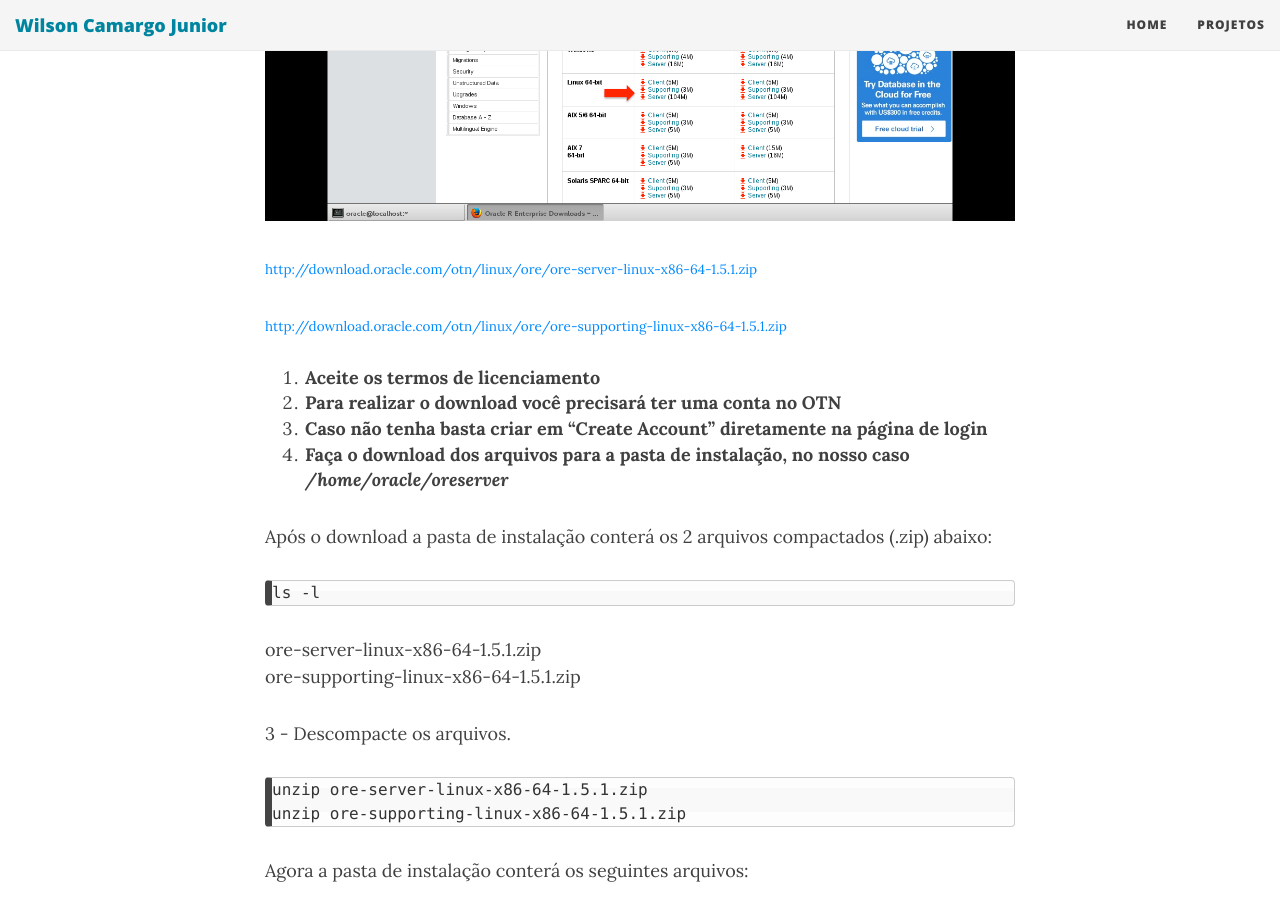
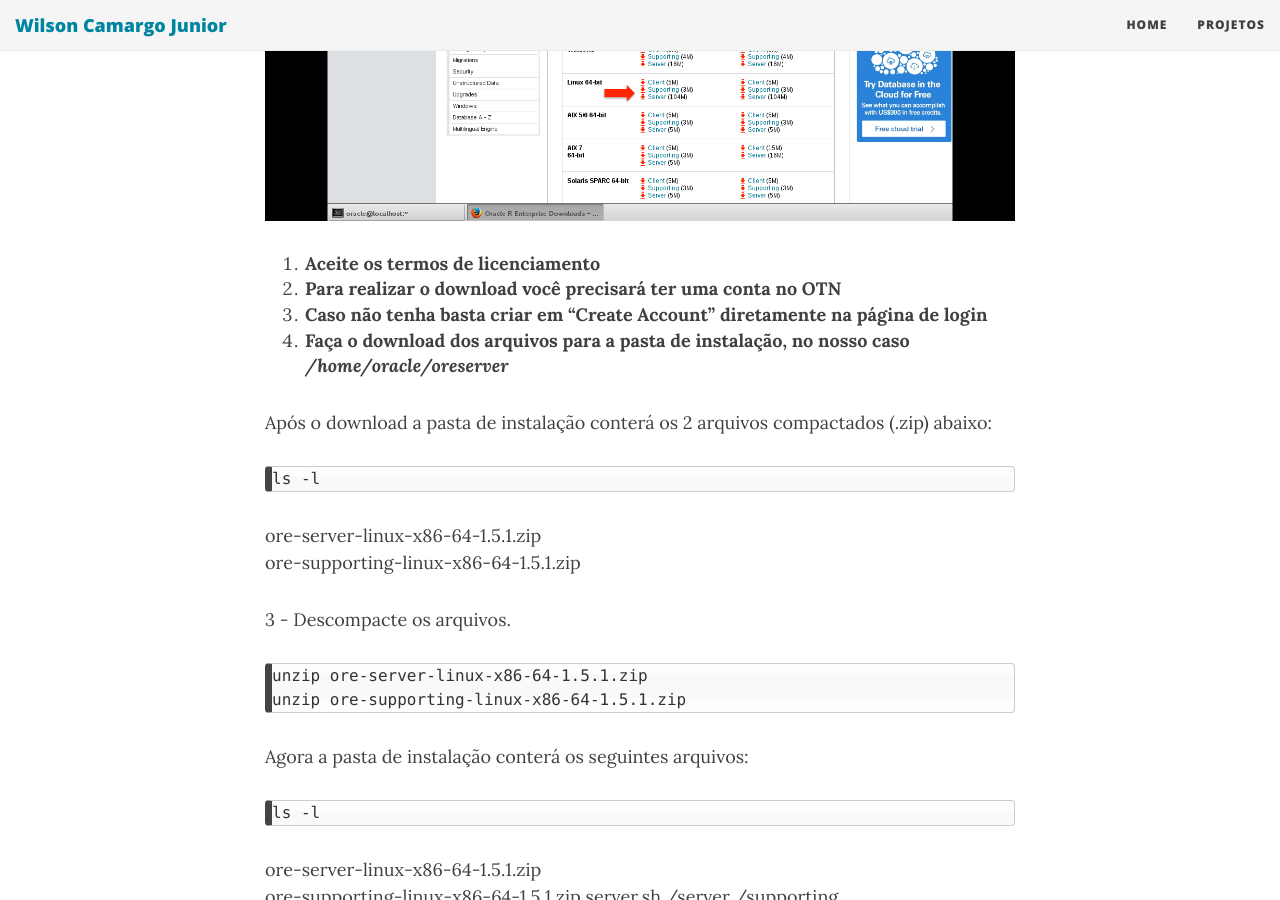
Before and after one commit to wilson-camargo-jr/teste, a Jekyll site: the page built from _posts/2018-06-18-ANN-ORE-P3.md, in a window 1280 px wide and 900 px high, scrolled down 6839 px. Built offline with Jekyll 4.4.1, drawn with Linux system fonts in a browser that asks for light colours; nearby versions of some CDN libraries.

Commit message:
Update 2018-06-18-ANN-ORE-P3.md

```diff
--- a/_posts/2018-06-18-ANN-ORE-P3.md
+++ b/_posts/2018-06-18-ANN-ORE-P3.md
@@ -125,16 +125,10 @@
 
 ![](https://wilson-camargo-jr.github.io/img/otn.jpg)
 
-<sub><a href="http://download.oracle.com/otn/linux/ore/ore-server-linux-x86-64-1.5.1.zip" target="_blank">http://download.oracle.com/otn/linux/ore/ore-server-linux-x86-64-1.5.1.zip</a></sub>
-
-<sub><a href="http://download.oracle.com/otn/linux/ore/ore-supporting-linux-x86-64-1.5.1.zip" target="_blank">http://download.oracle.com/otn/linux/ore/ore-supporting-linux-x86-64-1.5.1.zip</a></sub>
-
 1. **Aceite os termos de licenciamento**
 2. **Para realizar o download você precisará ter uma conta no OTN**
 3. **Caso não tenha basta criar em “Create Account” diretamente na página de login**
 4. **Faça o download dos arquivos para a pasta de instalação, no nosso caso _/home/oracle/oreserver_**
-
-
 
 Após o download a pasta de instalação conterá os 2 arquivos compactados (.zip) abaixo:
 
```
